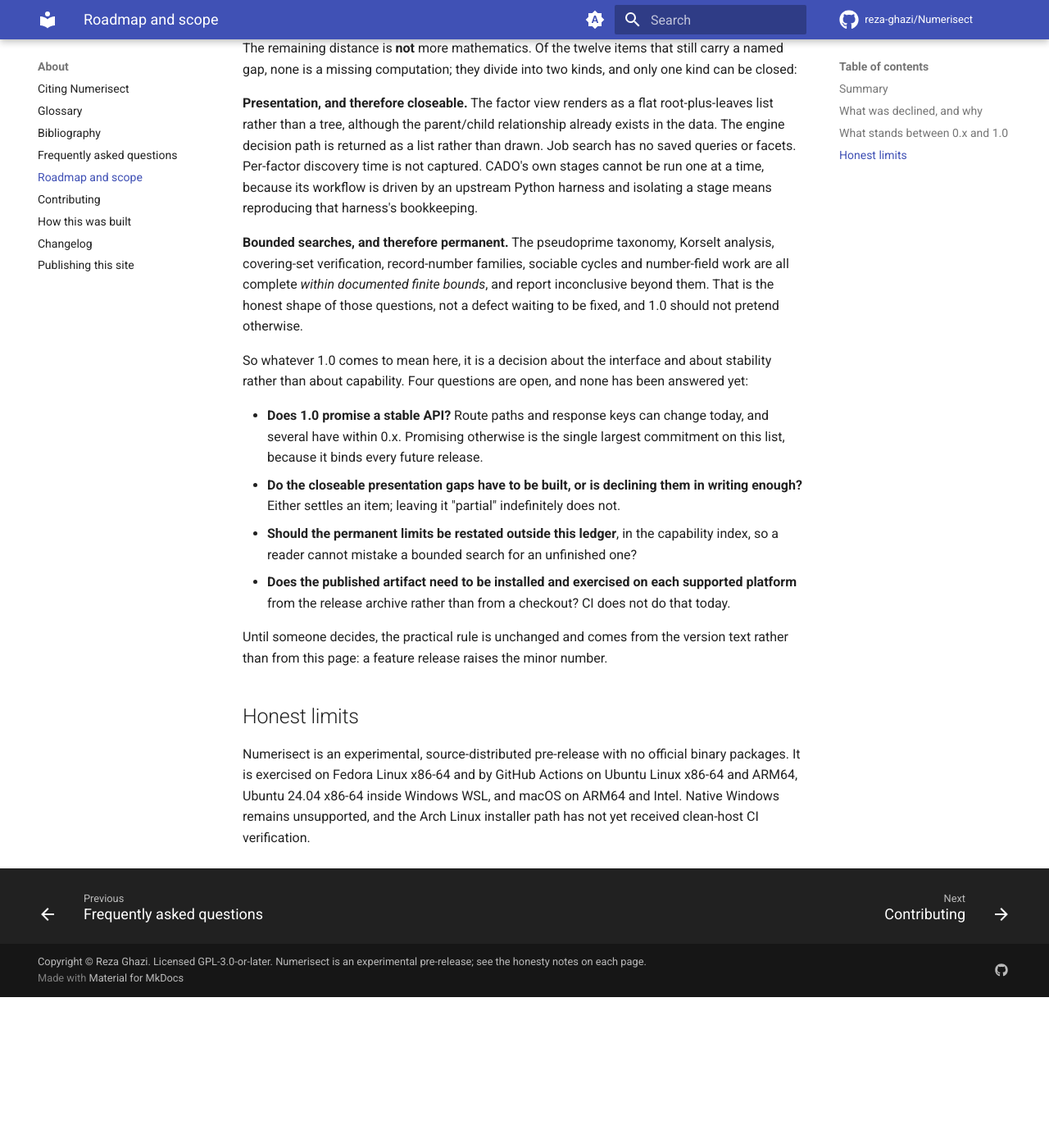
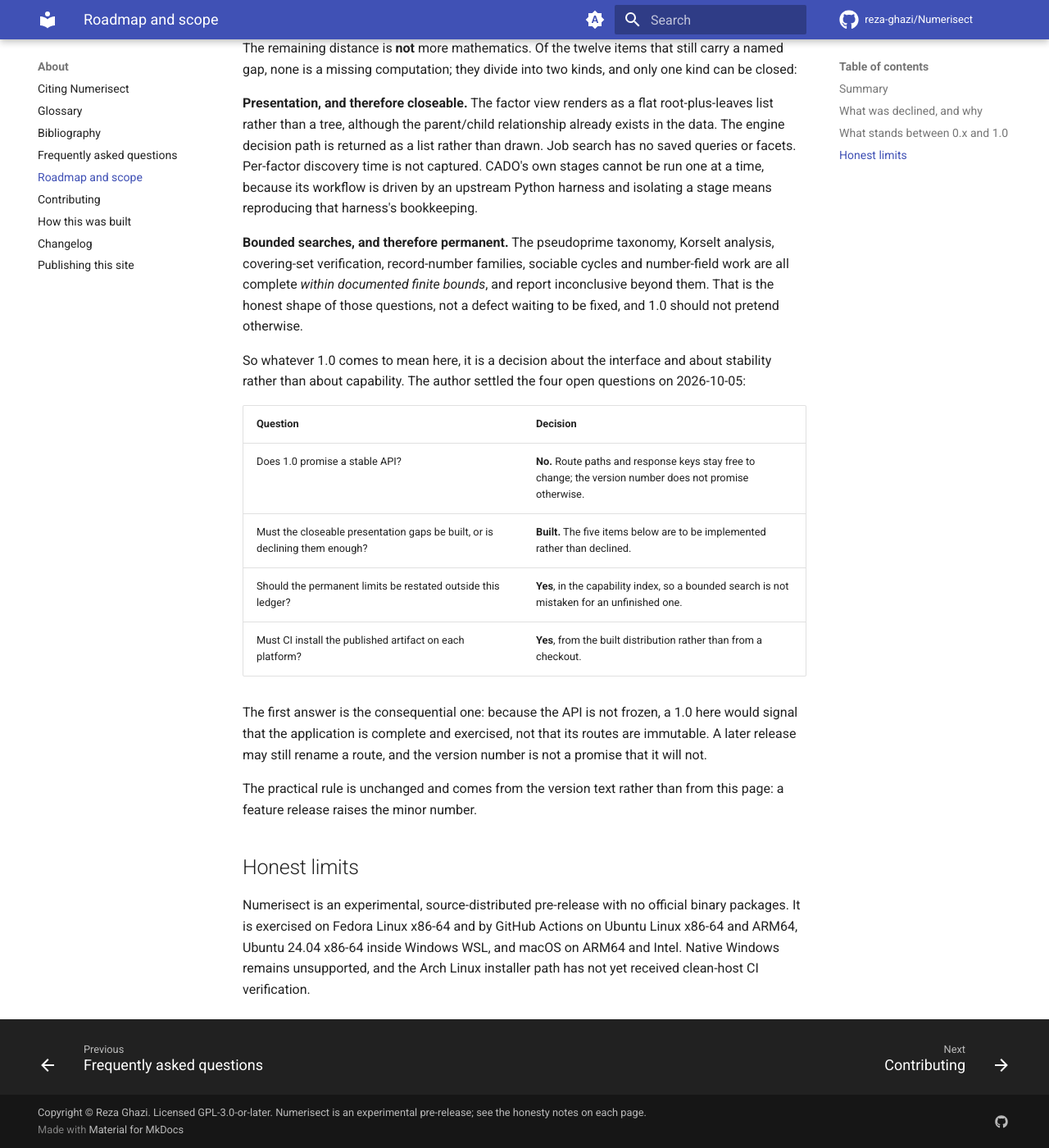
Before and after one commit to reza-ghazi/Numerisect, an MkDocs documentation site: the page built from docs/about/roadmap.md, in a window 1280 px wide and 1400 px high, scrolled down 1886 px. Shown: the whole window at 82% size. Built offline with MkDocs 1.6.1 and Material for MkDocs 9.7.7, drawn with Linux system fonts in a browser that asks for light colours; comment, search, counter and statistics services are not loaded; before the commit the page ends 3102 px from its top, so only the background shows below that.

Commit message:
Record the 1.0 decisions and name the bounds that are permanent
The roadmap overview asked four questions about what 1.0 should mean and said the
bar had not been set. It is set now, so the file states decisions instead: the
version does not promise a stable API, the five closeable presentation gaps are to
be built, the permanent limits are to be restated where a reader meets the feature,
and platform CI is to install the published distribution.

The third decision is done here. A search that stops at a documented bound looks
exactly like a search that was never finished, and the ledger is not where someone
reading about a feature finds out which it is. The capability index now names each
one and what sets the bound — SQUFOF's 64-bit cycle, the moduli that leave 64 bits
for the Wilson and Wolstenholme criteria, Coppersmith's proven window, the Mersenne
k ceiling, a Brun truncation that no reachable bound would fix.

The guard reads the Fermat-quotient ceilings out of the code rather than retyping
them, so raising one without a word in the index fails the suite. Verified by
weakening the row and confirming the assertion names the missing number.

Co-Authored-By: Claude Opus 5 (1M context) <noreply@anthropic.com>
Claude-Session: https://claude.ai/code/session_01Y1rsDyNav7N51SgAP47dk2

```diff
--- a/docs/about/roadmap.md
+++ b/docs/about/roadmap.md
@@ -84,22 +84,23 @@ inconclusive beyond them. That is the honest shape of those questions, not a def
 waiting to be fixed, and 1.0 should not pretend otherwise.
 
 So whatever 1.0 comes to mean here, it is a decision about the interface and about
-stability rather than about capability. Four questions are open, and none has been
-answered yet:
+stability rather than about capability. The author settled the four open questions on
+2026-10-05:
 
-- **Does 1.0 promise a stable API?** Route paths and response keys can change today, and
-  several have within 0.x. Promising otherwise is the single largest commitment on this
-  list, because it binds every future release.
-- **Do the closeable presentation gaps have to be built, or is declining them in writing
-  enough?** Either settles an item; leaving it "partial" indefinitely does not.
-- **Should the permanent limits be restated outside this ledger**, in the capability index,
-  so a reader cannot mistake a bounded search for an unfinished one?
-- **Does the published artifact need to be installed and exercised on each supported
-  platform** from the release archive rather than from a checkout? CI does not do that
-  today.
+| Question | Decision |
+|---|---|
+| Does 1.0 promise a stable API? | **No.** Route paths and response keys stay free to change; the version number does not promise otherwise. |
+| Must the closeable presentation gaps be built, or is declining them enough? | **Built.** The five items below are to be implemented rather than declined. |
+| Should the permanent limits be restated outside this ledger? | **Yes**, in the capability index, so a bounded search is not mistaken for an unfinished one. |
+| Must CI install the published artifact on each platform? | **Yes**, from the built distribution rather than from a checkout. |
 
-Until someone decides, the practical rule is unchanged and comes from the version text
-rather than from this page: a feature release raises the minor number.
+The first answer is the consequential one: because the API is not frozen, a 1.0 here
+would signal that the application is complete and exercised, not that its routes are
+immutable. A later release may still rename a route, and the version number is not a
+promise that it will not.
+
+The practical rule is unchanged and comes from the version text rather than from this
+page: a feature release raises the minor number.
 
 ## Honest limits
 
```
Also changed, not shown: CHANGELOG.md (+13 -0 lines), docs/capabilities.md (+20 -0 lines), 1 other file.
